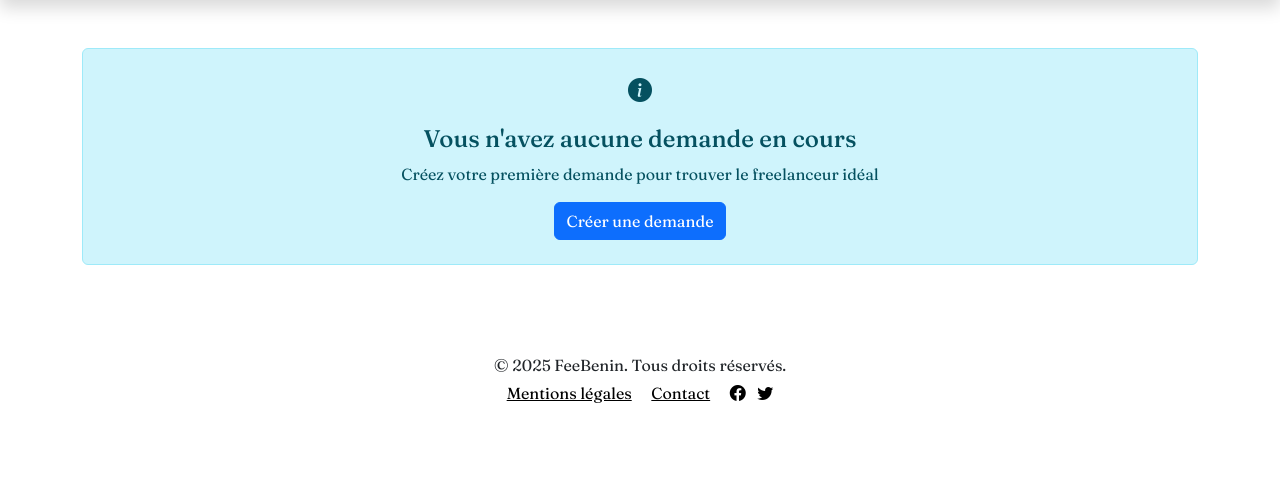
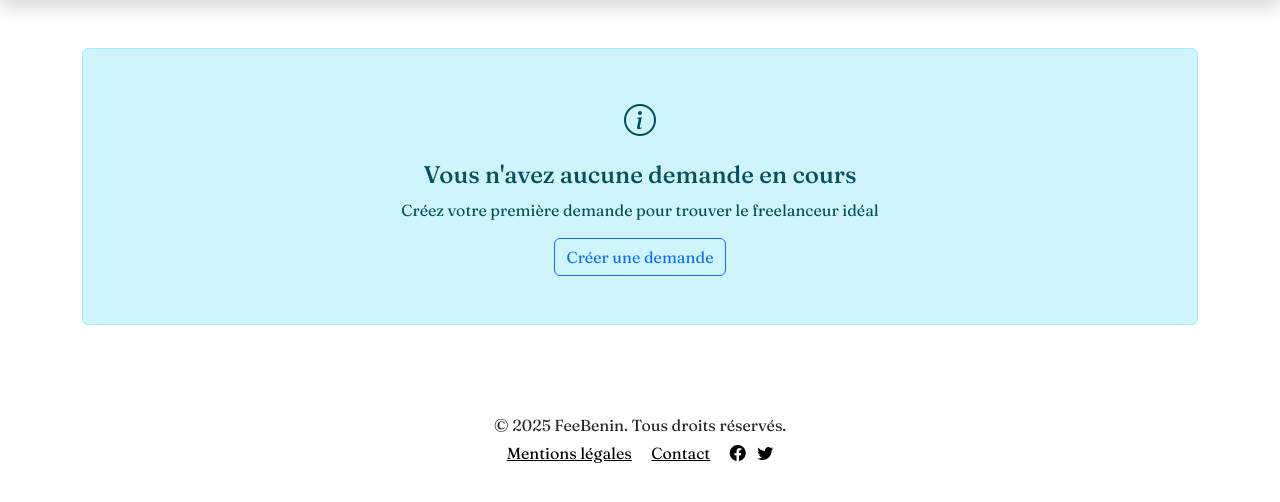
Before and after one commit to GJudicael/Freelance_Benin, a PHP site: page /front_projet_EDL/Mesdemandes.php in a window 1280 px wide. Shown: the part 64-566 px from the top of the page. Run offline with PHP 8.4, Linux system fonts and the light colour scheme; the visitor is signed in with stand-in values (Sample User, id 1); data that the repository does not hold is empty; some web fonts are replaced.

Commit message:
Amélioration des fonctionnalités existantes

```diff
--- a/front_projet_EDL/Mesdemandes.php
+++ b/front_projet_EDL/Mesdemandes.php
@@ -62,16 +62,16 @@ $demandes = $result->fetchAll(PDO::FETCH_ASSOC);
         <?php endif; ?>
 
         <?php if (empty($demandes)): ?>
-            <div class="alert alert-info text-center py-4">
-                <i class="bi bi-info-circle-fill fs-4"></i>
+            <div class="alert alert-info text-center py-5">
+                <i class="bi bi-info-circle" style="font-size: 2rem;"></i>
                 <h4 class="mt-3">Vous n'avez aucune demande en cours</h4>
                 <p class="mb-0">Créez votre première demande pour trouver le freelanceur idéal</p>
-                <a href="Demande.php" class="btn btn-primary mt-3">Créer une demande</a>
+                <a href="Demande.php" class="btn btn-outline-primary mt-3">Créer une demande</a>
             </div>
         <?php else: ?>
             <div class="row g-4 justify-content-center">
               <?php foreach($demandes as $demande): ?>
-<div class="col-lg-8 col-md-12 mb-4">
+<div class="col-lg-12 col-md-12 mb-4">
     <div class="card h-100 p-2 shadow border-primary-subtle border-3 rounded-4">
         <div class="card-body">
             <!-- En-tête avec statut -->
@@ -128,7 +128,7 @@ $demandes = $result->fetchAll(PDO::FETCH_ASSOC);
             <?php else: ?>
                 <div class="alert alert-success mt-3 p-2">
                     <i class="bi bi-check-circle"></i> Attribué à:
-                    <strong><?= htmlspecialchars($demande['freelance_username'] ?? 'Inconnu') ?></strong>
+                    <strong><a class="text-dark text-decoration-none" href="info_profile.php?id=<?= htmlspecialchars($demande['freelancer_id'])?>"><?= htmlspecialchars($demande['freelance_nom'].'  '.$demande['freelance_prenom']  ?? 'Inconnu') ?></a></strong>
                     (le <?= date('d/m/Y', strtotime($demande['date_attribution'])) ?>)
                 </div>
             <?php endif; ?>
```
Also changed, not shown: front_projet_EDL/Mesmissions.php (+22 -7 lines).
